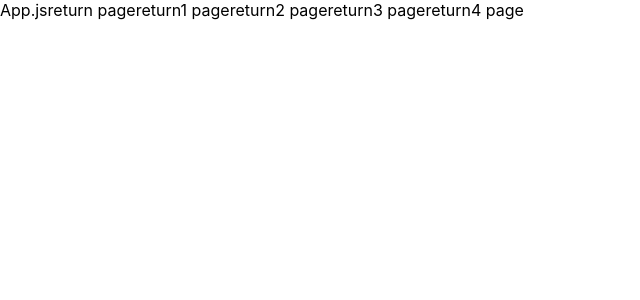
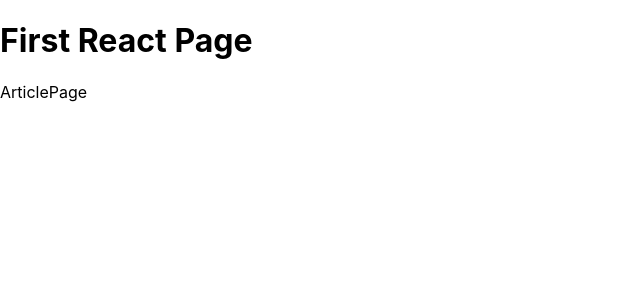
Before and after one commit to NagaSurendra007/blog, a React (Create React App) app in the folder firstapp/: page /Article in a window 1280 px wide. Shown: the top 300 px of the page, without its empty margins (0-640 px from the left). Built offline with nearby package versions, Linux system fonts and the light colour scheme.

Commit message:
Added Browser Routeer Routes, Route,Added Route to 5 components

```diff
--- a/firstapp/package.json
+++ b/firstapp/package.json
@@ -8,6 +8,7 @@
     "@testing-library/user-event": "^13.5.0",
     "react": "^18.2.0",
     "react-dom": "^18.2.0",
+    "react-router-dom": "^6.22.1",
     "react-scripts": "5.0.1",
     "web-vitals": "^2.1.4"
   },
--- a/firstapp/src/App.js
+++ b/firstapp/src/App.js
@@ -1,20 +1,31 @@
+
+
+import {BrowserRouter,Routes,Route } from "react-router-dom"
 import AboutPage from "./pages/AboutPage";
 import ArticlePage from "./pages/ArticlePage";
-import ArticlesPage from "./pages/ArticlesList";
+import ArticlesListPage from "./pages/ArticlesList";
 import HomePage from "./pages/HomePage";
 import NotfoundPage from "./pages/NotfoundPage";
 
 function App(){
     return(
-        <>
-        App.js
-        <AboutPage></AboutPage>
-        <ArticlePage></ArticlePage>
-        <ArticlesPage></ArticlesPage>
-        <HomePage></HomePage>
-        <NotfoundPage></NotfoundPage>
+     <BrowserRouter>
+        <div className = "App">
+            <h1>First React Page</h1>
+            <div id ="page-body">
+        <Routes>
+              <Route path ="/" element = {<HomePage/>}></Route>
+             <Route path ="/About" element = {<AboutPage/>}></Route>
+             <Route path ="/Article" element = {<ArticlePage/>}></Route>
+             <Route path ="/Articles/:articleId" element = {<ArticlesListPage/>}></Route>
+             <Route path ="*" element = {<NotfoundPage/>}></Route>
 
-        </>
+        </Routes>
+        </div>
+        </div>
+    </BrowserRouter>
+
     );
 }
+
 export default App;
--- a/firstapp/src/pages/AboutPage.js
+++ b/firstapp/src/pages/AboutPage.js
@@ -1,7 +1,7 @@
 function AboutPage(){
     return(
         <>
-        return page
+       AboutPage
         </>
     );
 }
--- a/firstapp/src/pages/ArticlePage.js
+++ b/firstapp/src/pages/ArticlePage.js
@@ -1,7 +1,7 @@
 function ArticlePage(){
     return(
         <>
-        return1 page
+        ArticlePage
         </>
     );
 }
--- a/firstapp/src/pages/ArticlesList.js
+++ b/firstapp/src/pages/ArticlesList.js
@@ -1,7 +1,7 @@
 function ArticlesPage(){
     return(
         <>
-        return2 page
+        ArticlesListPage
         </>
     );
 }
--- a/firstapp/src/pages/HomePage.js
+++ b/firstapp/src/pages/HomePage.js
@@ -1,7 +1,7 @@
 function HomePage(){
     return(
         <>
-        return3 page
+       HomePage
         </>
     );
 }
--- a/firstapp/src/pages/NotfoundPage.js
+++ b/firstapp/src/pages/NotfoundPage.js
@@ -1,7 +1,7 @@
 function NotfoundPage(){
     return(
         <>
-        return4 page
+       NotfoundPage
         </>
     );
 }
```
Also changed, not shown: 1 other file (tests, documents, lock files or other folders).
